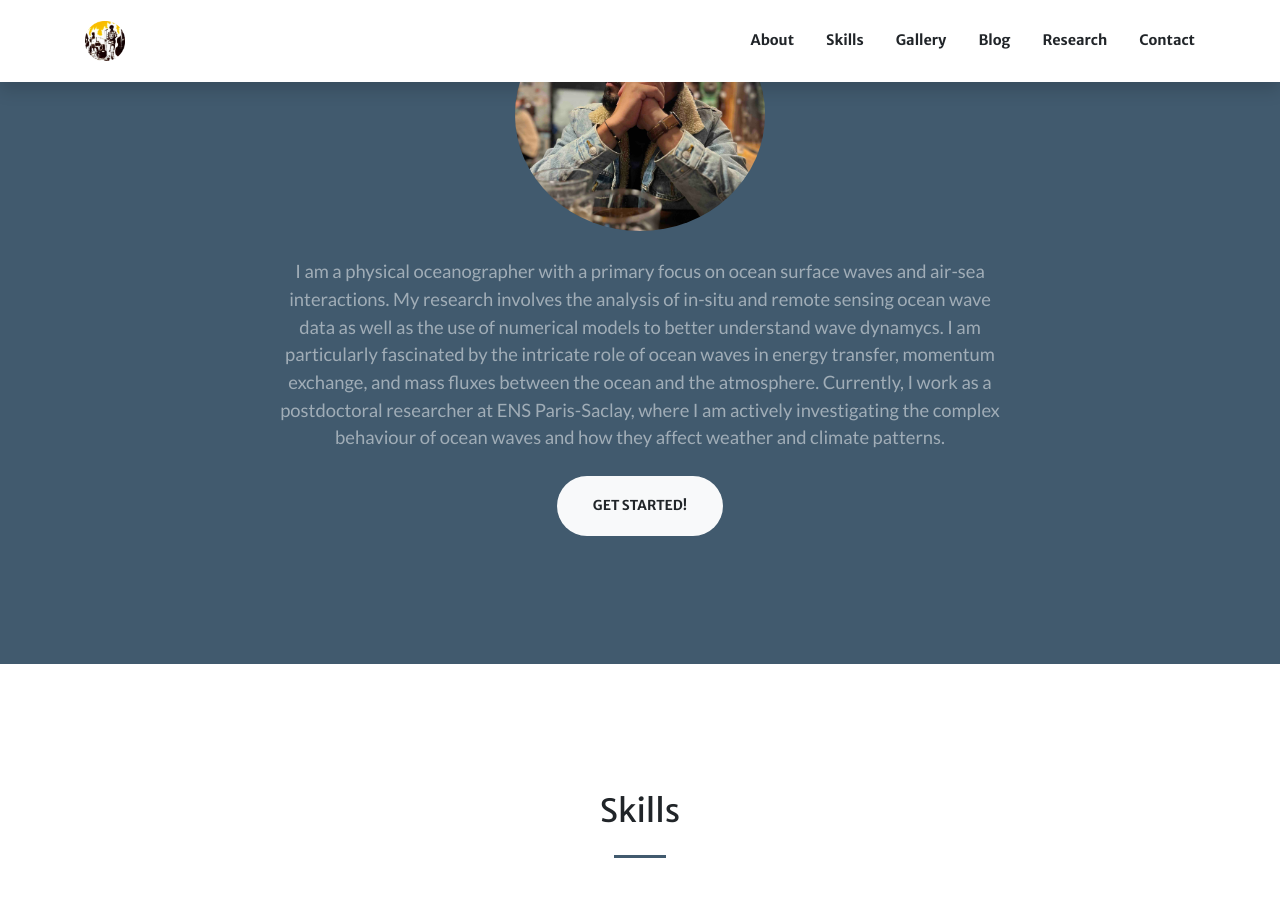
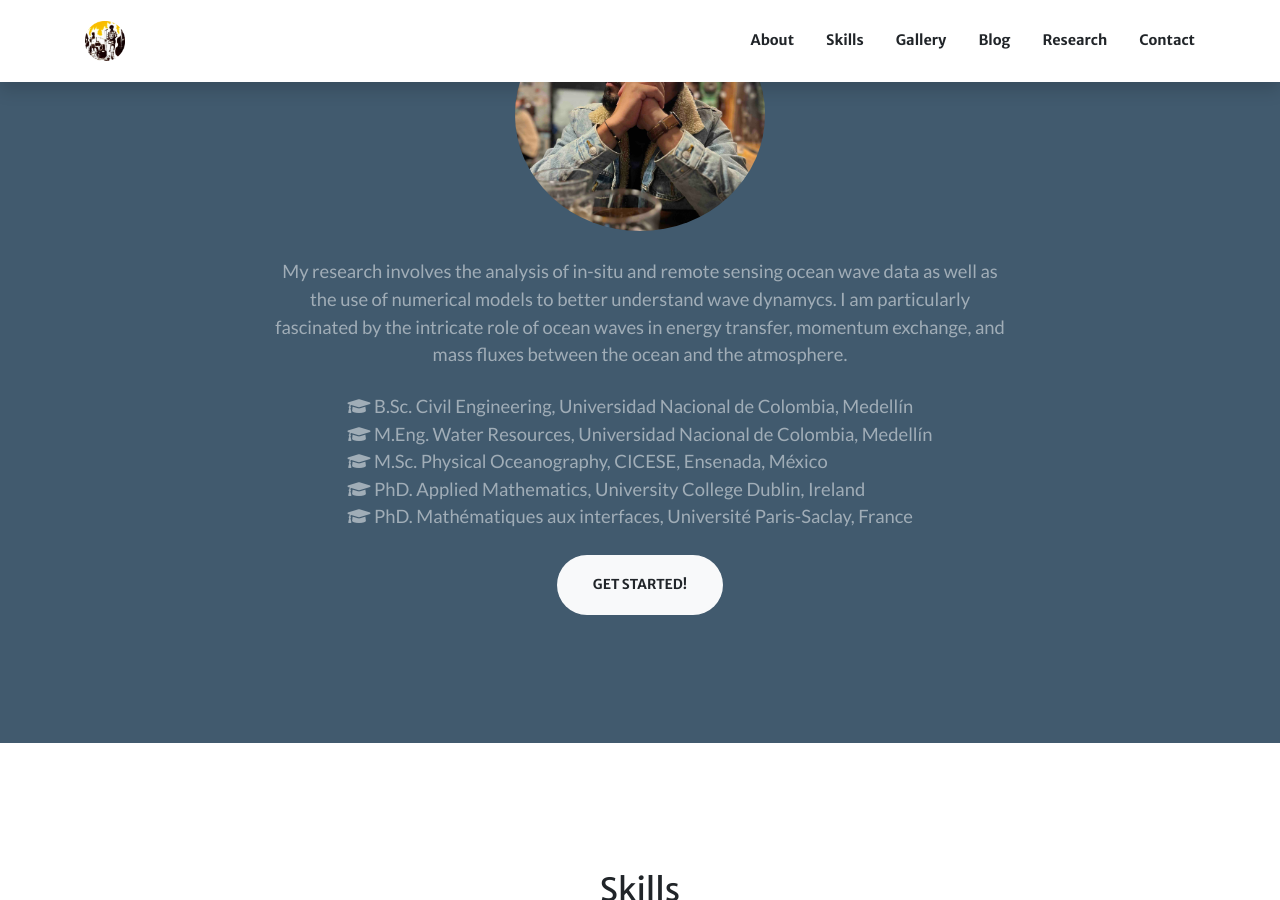
Before and after one commit to dspelaez/dspelaez.github.io, a Jekyll site: the page built from index.html, in a window 1280 px wide and 900 px high, scrolled down 1119 px. Built offline with Jekyll 4.4.1, drawn with Linux system fonts in a browser that asks for light colours; nearby versions of some CDN libraries; a style sheet for code colours, icons or effects is not loaded; some of the changed text lies outside the part shown.

Commit message:
list of academic degrees

```diff
--- a/_includes/about.html
+++ b/_includes/about.html
@@ -11,8 +11,28 @@
 
         <br></br>
         <p class="text-white-50 mb-4">
-            I am a physical oceanographer with a primary focus on ocean surface waves and air-sea interactions. My research involves the analysis of in-situ and remote sensing ocean wave data as well as the use of numerical models to better understand wave dynamycs. I am particularly fascinated by the intricate role of ocean waves in energy transfer, momentum exchange, and mass fluxes between the ocean and the atmosphere. Currently, I work as a postdoctoral researcher at ENS Paris-Saclay, where I am actively investigating the complex behaviour of ocean waves and how they affect weather and climate patterns.
+            My research involves the analysis of in-situ and remote sensing ocean wave data as well as the use of numerical models to better understand wave dynamycs. I am particularly fascinated by the intricate role of ocean waves in energy transfer, momentum exchange, and mass fluxes between the ocean and the atmosphere.
         </p>
+
+      <div class="container d-flex justify-content-center align-items-center">
+        <p class="text-white-50 mb-4" style="text-align: justify;">
+          <i class="fas fa-graduation-cap"></i>
+          B.Sc. Civil Engineering, Universidad Nacional de Colombia, Medellín
+          <br>
+          <i class="fas fa-graduation-cap"></i>
+          M.Eng. Water Resources, Universidad Nacional de Colombia, Medellín
+          <br>
+          <i class="fas fa-graduation-cap"></i>
+          M.Sc. Physical Oceanography, CICESE, Ensenada, México
+          <br>
+          <i class="fas fa-graduation-cap"></i>
+          PhD. Applied Mathematics, University College Dublin, Ireland
+          <br>
+          <i class="fas fa-graduation-cap"></i>
+          PhD. Mathématiques aux interfaces, Université Paris-Saclay, France
+        </p>
+      </div>
+
         <a class="btn btn-light btn-xl js-scroll-trigger" href="#services">Get Started!</a>
       </div>
     </div>
--- a/_includes/publications-cards.html
+++ b/_includes/publications-cards.html
@@ -8,7 +8,7 @@
 
     <div class="row d-flex justify-content-center">
 
-      {% for item in site.data.publications limit:4 %}
+      {% for item in site.data.publications limit:6 %}
 
       <div class="card mb-3" style="max-width: 920px;">
         <div class="row">
```
